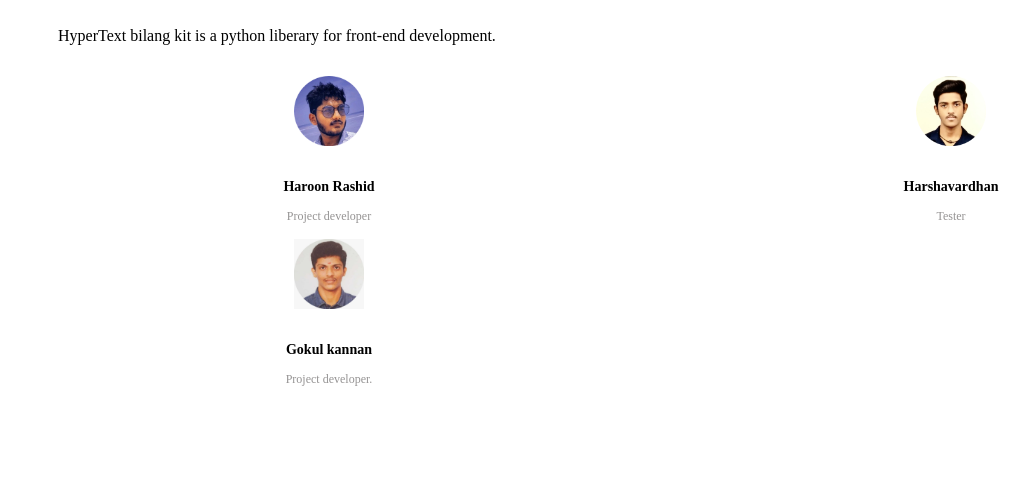
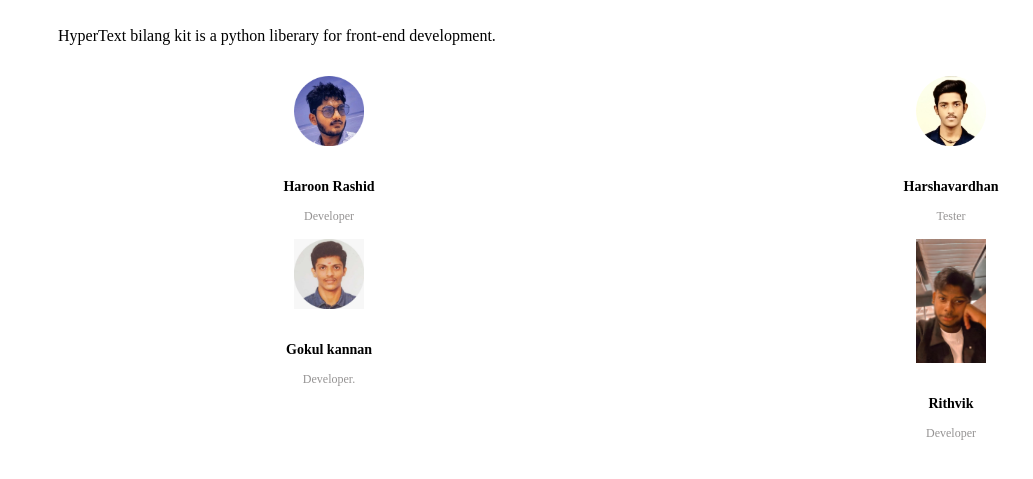
Before and after one commit to Harish-developments/hbkdocs, a plain HTML site: page index.html in a window 1280 px wide. Shown: the part 97-576 px from the top of the page, without its empty margins (0-1033 px from the left). Drawn offline with Linux system fonts and the light colour scheme.

Commit message:
Update index.html

```diff
--- a/index.html
+++ b/index.html
@@ -22,7 +22,7 @@
                     </div>
                     <div class = "developer-card-details">
                         <p>Haroon Rashid</p>
-                        <span>Project developer</span>
+                        <span>Developer</span>
                     </div>
                 </div>
                 <div class = "developer-card">
@@ -40,7 +40,16 @@
                     </div>
                     <div class = "developer-card-details">
                         <p>Gokul kannan</p>
-                        <span>Project developer.</span>
+                        <span>Developer.</span>
+                    </div>
+                </div>
+                <div class = "developer-card">
+                    <div class = "developer-card-image">
+                        <img src = "rithvik.jpg"/>
+                    </div>
+                    <div class = "developer-card-details">
+                        <p>Rithvik</p>
+                        <span>Developer</span>
                     </div>
                 </div>
         </div>
```
